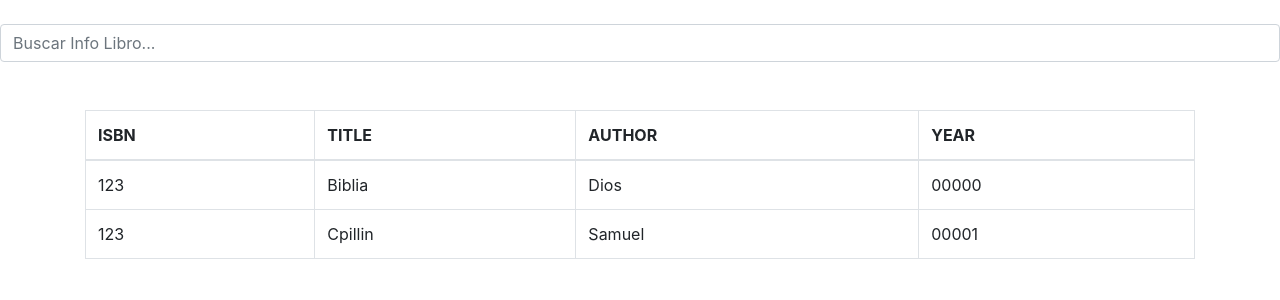
After one commit to SamuelVasquez69/cs50web-project1, a Python web app: template templates/libros_guardados.html in a window 1280 px wide. The commit adds this page. Shown: the top 300 px of the page. Run offline with Jinja, Linux system fonts and the light colour scheme; the template is opened without the code that fills it, so the values that code supplies are empty; some libraries are stand-ins or nearby versions.

Commit message:
agregacion de libros_guardados.html

```diff
--- /dev/null
+++ b/templates/libros_guardados.html
@@ -0,0 +1,58 @@
+<!DOCTYPE html>
+<html lang="en">
+<head>
+    <meta charset="UTF-8">
+    <meta http-equiv="X-UA-Compatible" content="IE=edge">
+    <meta name="viewport" content="width=device-width, initial-scale=1.0">
+    <title>Document</title>
+
+    <link rel="stylesheet" href="https://maxcdn.bootstrapcdn.com/bootstrap/4.5.2/css/bootstrap.min.css">
+    <script src="https://ajax.googleapis.com/ajax/libs/jquery/3.5.1/jquery.min.js"></script>
+    <script src="https://cdnjs.cloudflare.com/ajax/libs/popper.js/1.16.0/umd/popper.min.js"></script>
+    <script src="https://maxcdn.bootstrapcdn.com/bootstrap/4.5.2/js/bootstrap.min.js"></script>
+
+
+</head>
+<body>
+    <br>
+    <!-- Creacion de un buscador de libros -->
+    <input class="form-control" type="text" name="buscador-libros" id="input-libros" placeholder="Buscar Info Libro...">
+    <br>
+    <!-- tabla de los libros -->
+    <div class="container mt-4">
+        <table class="table table-bordered">
+            <thead>
+                <th>ISBN</th>
+                <th>TITLE</th>
+                <th>AUTHOR</th>
+                <th>YEAR</th>
+            </thead>
+            <tbody id="tabla-libros">
+                <tr>
+                    <td>123</td>
+                    <td id="name-libro">Biblia</td>
+                    <td>Dios</td>
+                    <td>00000</td>
+                </tr>
+                <tr>
+                    <td>123</td>
+                    <td>Cpillin</td>
+                    <td>Samuel</td>
+                    <td>00001</td>
+                </tr>
+            </tbody>
+        </table>
+    </div>
+
+    <script>
+        $(document).ready(function(){
+             $("#input-libros").on("keyup", function() {
+                 var value = $(this).val().toLowerCase();
+                 $("#tabla-libros tr").filter(function() {
+                 $(this).toggle($(this).text().toLowerCase().indexOf(value) > -1)
+                 });
+             });
+         });
+     </script>
+</body>
+</html>
```
Also changed, not shown: templates/index.html (+12 -4 lines).
